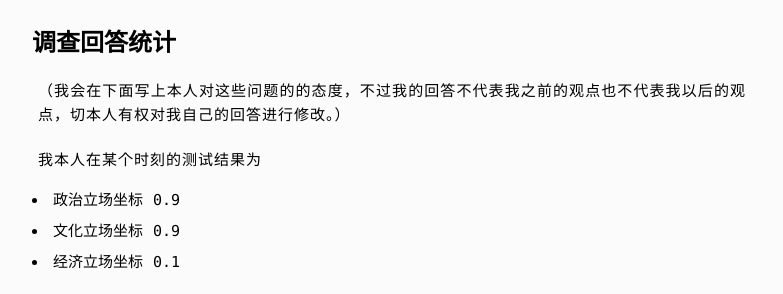
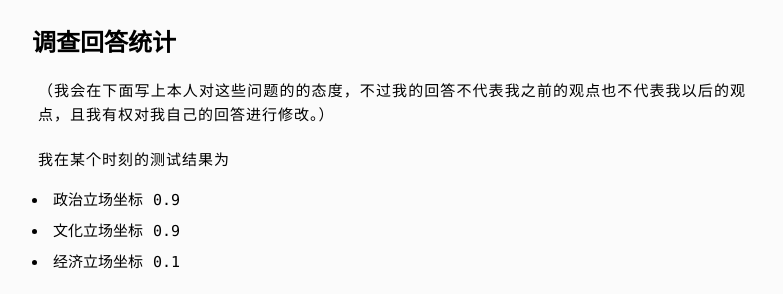
Before and after one commit to xavierskip/xavierskip.github.io, a Jekyll site: the page built from _posts/2015-05-03-politics-coordinate.md, in a window 1280 px wide and 900 px high, scrolled down 2314 px. Shown: the part 178-472 px from the top of the window, without its empty margins (248-1031 px from the left). Built offline with Jekyll 4.4.1, drawn with Linux system fonts in a browser that asks for light colours; comment, search, counter and statistics services are not loaded.

Commit message:
fix spelling mistake

```diff
--- a/_posts/2015-05-03-politics-coordinate.md
+++ b/_posts/2015-05-03-politics-coordinate.md
@@ -77,9 +77,9 @@ tags:
 调查回答统计
 ====
 
-（我会在下面写上本人对这些问题的的态度，不过我的回答不代表我之前的观点也不代表我以后的观点，切本人有权对我自己的回答进行修改。）
+（我会在下面写上本人对这些问题的的态度，不过我的回答不代表我之前的观点也不代表我以后的观点，且我有权对我自己的回答进行修改。）
 
-我本人在某个时刻的测试结果为
+我在某个时刻的测试结果为
 
 * 政治立场坐标 0.9
 * 文化立场坐标 0.9
```
